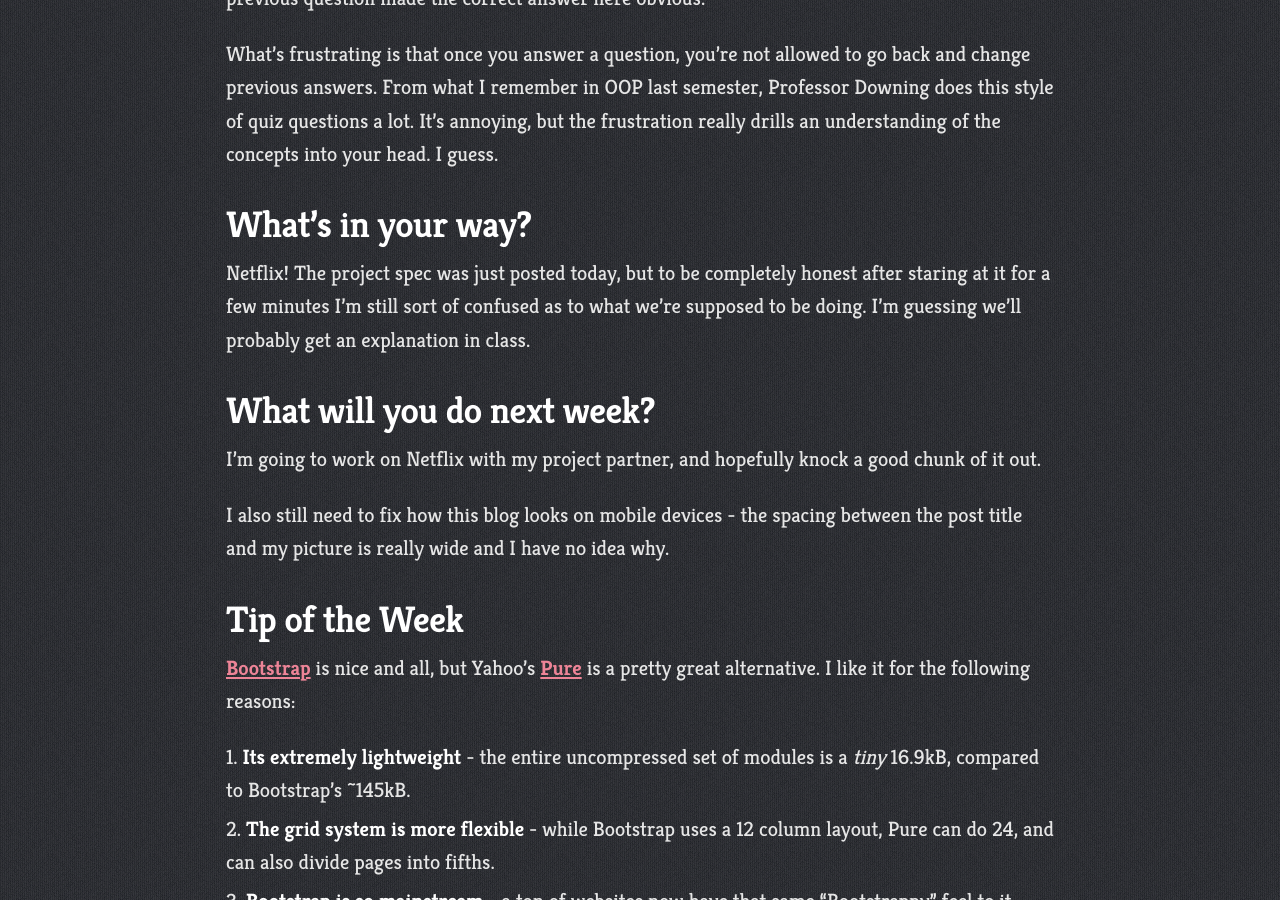
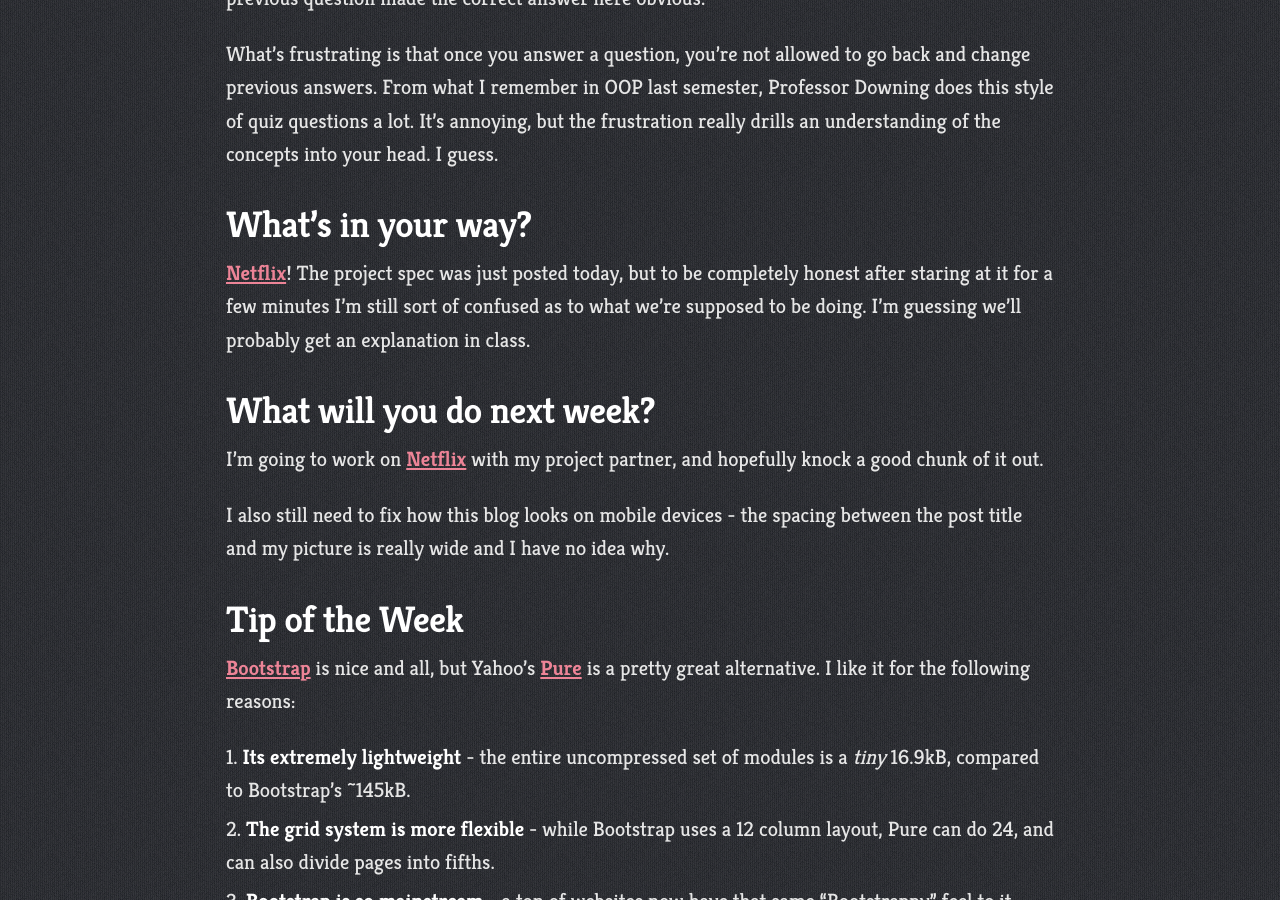
Before and after one commit to kristinedomingo/cs373-blog, a Jekyll site: the page built from _posts/2016-02-07-week-3.md, in a window 1280 px wide and 900 px high, scrolled down 1313 px. Built offline with Jekyll 4.4.1, drawn with Linux system fonts in a browser that asks for light colours; Markdown is read by kramdown in place of the engine named in the settings; part of the change alters nothing that is shown.

```diff
--- a/_posts/2016-02-07-week-3.md
+++ b/_posts/2016-02-07-week-3.md
@@ -44,14 +44,16 @@ head. I guess.
 
 ## What's in your way?
 
-Netflix! The project spec was just posted today, but to be completely honest
+[Netflix](http://www.cs.utexas.edu/users/downing/cs373/projects/Netflix.html)!
+The project spec was just posted today, but to be completely honest
 after staring at it for a few minutes I'm still sort of confused as to what
 we're supposed to be doing. I'm guessing we'll probably get an explanation in
 class.
 
 ## What will you do next week?
 
-I'm going to work on Netflix with my project partner, and hopefully knock a good
+I'm going to work on [Netflix](http://www.cs.utexas.edu/users/downing/cs373/projects/Netflix.html)
+with my project partner, and hopefully knock a good
 chunk of it out.
 
 I also still need to fix how this blog looks on mobile devices - the spacing
```
